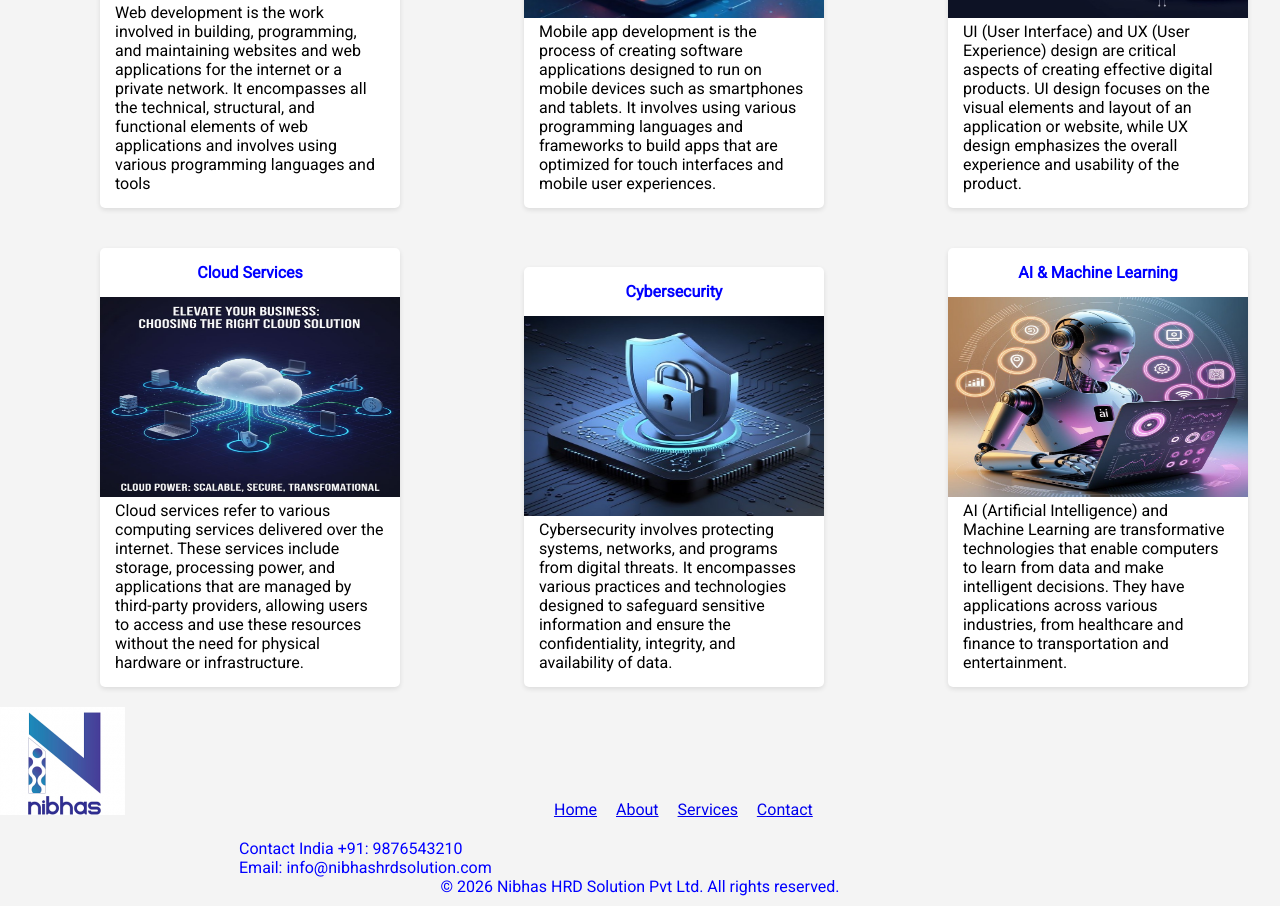
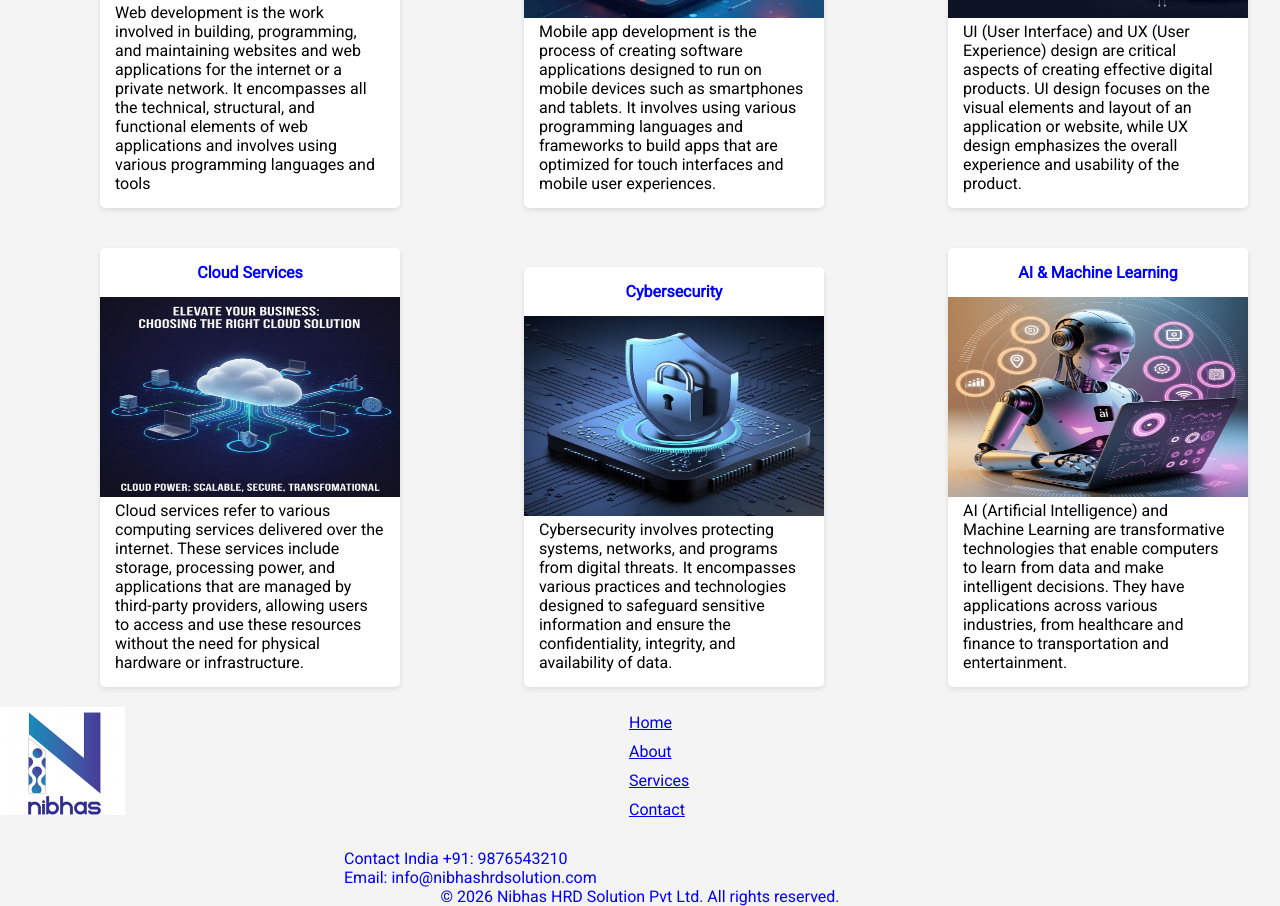
Before and after one commit to jeevas-sivadas/Spensol-Assignment5-Web-Page-Html-Css-Only, a plain HTML site: page index.html in a window 1280 px wide. Shown: the part 1279-2185 px from the top of the page. Drawn offline with Linux system fonts and the light colour scheme.

Commit message:
9 March 2026

```diff
--- a/index.html
+++ b/index.html
@@ -12,7 +12,7 @@
   </head>
   <body>
     <nav>
-      <section class="logo"><img src="images\logo.png" alt="Logo" /></section>
+      <div class="logo"><img src="images\logo.png" alt="Logo" /></div>
       <ul>
         <li><a href="#home">Home</a></li>
         <li><a href="#about">About</a></li>
--- a/styles.css
+++ b/styles.css
@@ -84,19 +84,20 @@ nav > ul > li:hover {
 }
 .footer-links ul {
   display: inline-block;
-  margin-left: 425px;
+  margin-left: 500px;
   text-decoration: none;
 }
 .footer-links ul li {
-  display: inline-block;
+  display: block;
   margin-right: 15px;
+  margin-bottom: 10px;
 }
 .footer-links ul li:hover {
   background-color: skyblue;
 }
 .footer-contact {
   margin-top: 20px;
-  margin-left: 239px;
+  margin-left: 344px;
   display: inline-block;
   color: blue;
 }
```
